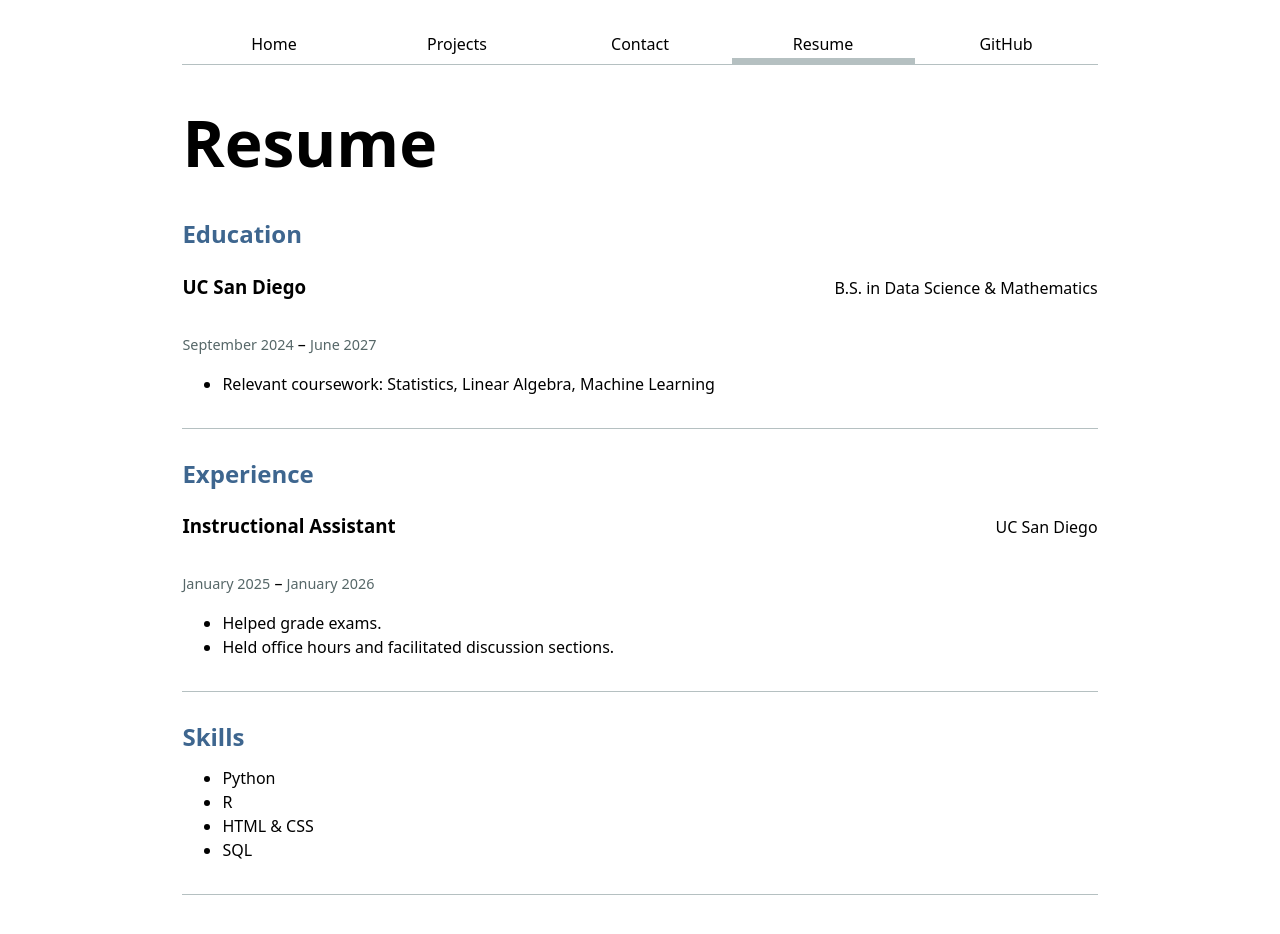
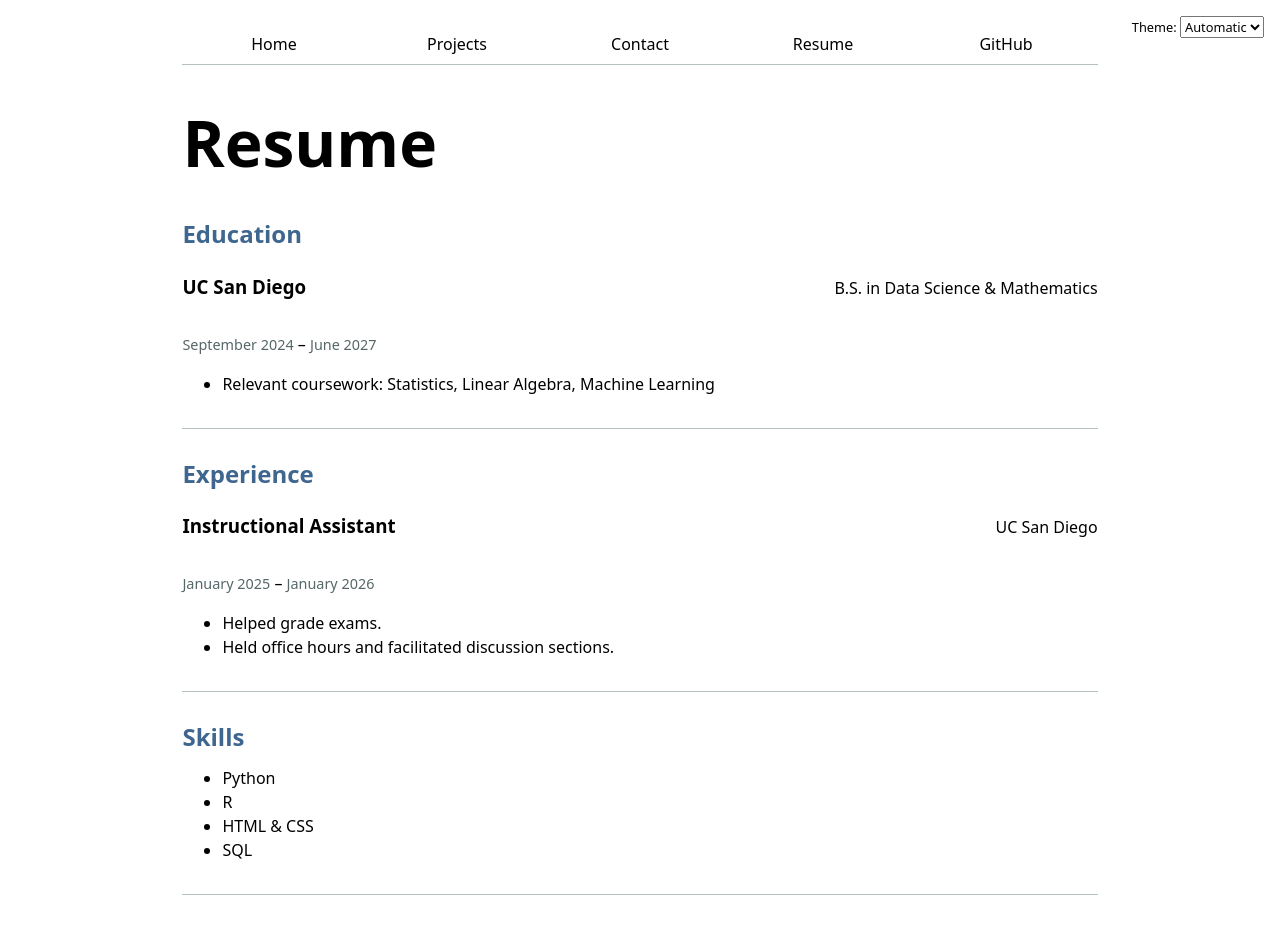
Before and after one commit to raffid2005/portfolio, a plain HTML site: page resume/index.html in a window 1280 px wide. Drawn offline with Linux system fonts and the light colour scheme.

Commit message:
javascript update

```diff
--- /dev/null
+++ b/global.js
@@ -0,0 +1,66 @@
+console.log('IT’S ALIVE!');
+
+function $$(selector, context = document) {
+  return Array.from(context.querySelectorAll(selector));
+}
+
+const BASE_PATH = (location.hostname === "localhost" || location.hostname === "127.0.0.1")
+  ? "/"
+  : "/portfolio/";
+
+let pages = [
+  { url: 'index.html', title: 'Home' },
+  { url: 'projects/', title: 'Projects' },
+  { url: 'contact/', title: 'Contact' },
+  { url: 'resume/', title: 'Resume' },
+  { url: 'https://github.com/raffid2005', title: 'GitHub' },
+];
+
+let nav = document.createElement('nav');
+document.body.prepend(nav);
+
+for (let p of pages) {
+  let url = p.url;
+  let title = p.title;
+
+  url = !url.startsWith('http') ? BASE_PATH + url : url;
+
+  let a = document.createElement('a');
+  a.href = url;
+  a.textContent = title;
+  nav.append(a);
+
+  a.classList.toggle(
+    'current',
+    a.host === location.host && a.pathname === location.pathname,
+  );
+
+  if (a.host !== location.host) {
+    a.target = '_blank';
+  }
+}
+
+document.body.insertAdjacentHTML(
+  'afterbegin',
+  `
+  <label class="color-scheme">
+    Theme:
+    <select>
+      <option value="light dark">Automatic</option>
+      <option value="light">Light</option>
+      <option value="dark">Dark</option>
+    </select>
+  </label>`,
+);
+
+let select = document.querySelector('.color-scheme select');
+
+if ('colorScheme' in localStorage) {
+  document.documentElement.style.setProperty('color-scheme', localStorage.colorScheme);
+  select.value = localStorage.colorScheme;
+}
+
+select.addEventListener('input', function (event) {
+  document.documentElement.style.setProperty('color-scheme', event.target.value);
+  localStorage.colorScheme = event.target.value;
+});
--- a/resume/index.html
+++ b/resume/index.html
@@ -4,17 +4,10 @@
   <meta charset="UTF-8">
   <meta name="viewport" content="width=device-width, initial-scale=1.0">
   <link rel="stylesheet" href="../style.css">
+  <script type="module" src="../global.js"></script>
   <title>CV - Raffi Dulgerian</title>
 </head>
 <body>
-
-  <nav>
-    <a href="../index.html">Home</a>
-    <a href="../projects/index.html">Projects</a>
-    <a href="../contact/index.html">Contact</a>
-    <a class="current" href="../resume/index.html">Resume</a>
-    <a href="https://github.com/raffid2005" target="_blank">GitHub</a>
-  </nav>
 
   <h1>Resume</h1>
 
--- a/style.css
+++ b/style.css
@@ -103,3 +103,23 @@ article p time {
 article ul {
   margin-top: 0.5em;
 }
+
+
+html {
+  color-scheme: light dark;
+}
+
+nav {
+  --border-color: oklch(50% 10% 200 / 40%);
+}
+
+label.color-scheme {
+  position: absolute;
+  top: 1rem;
+  right: 1rem;
+  font-size: 80%;
+}
+
+input, textarea, button, select {
+  font: inherit;
+}
```
Also changed, not shown: contact/index.html (+2 -7 lines), index.html (+2 -7 lines), projects/index.html (+2 -7 lines).
